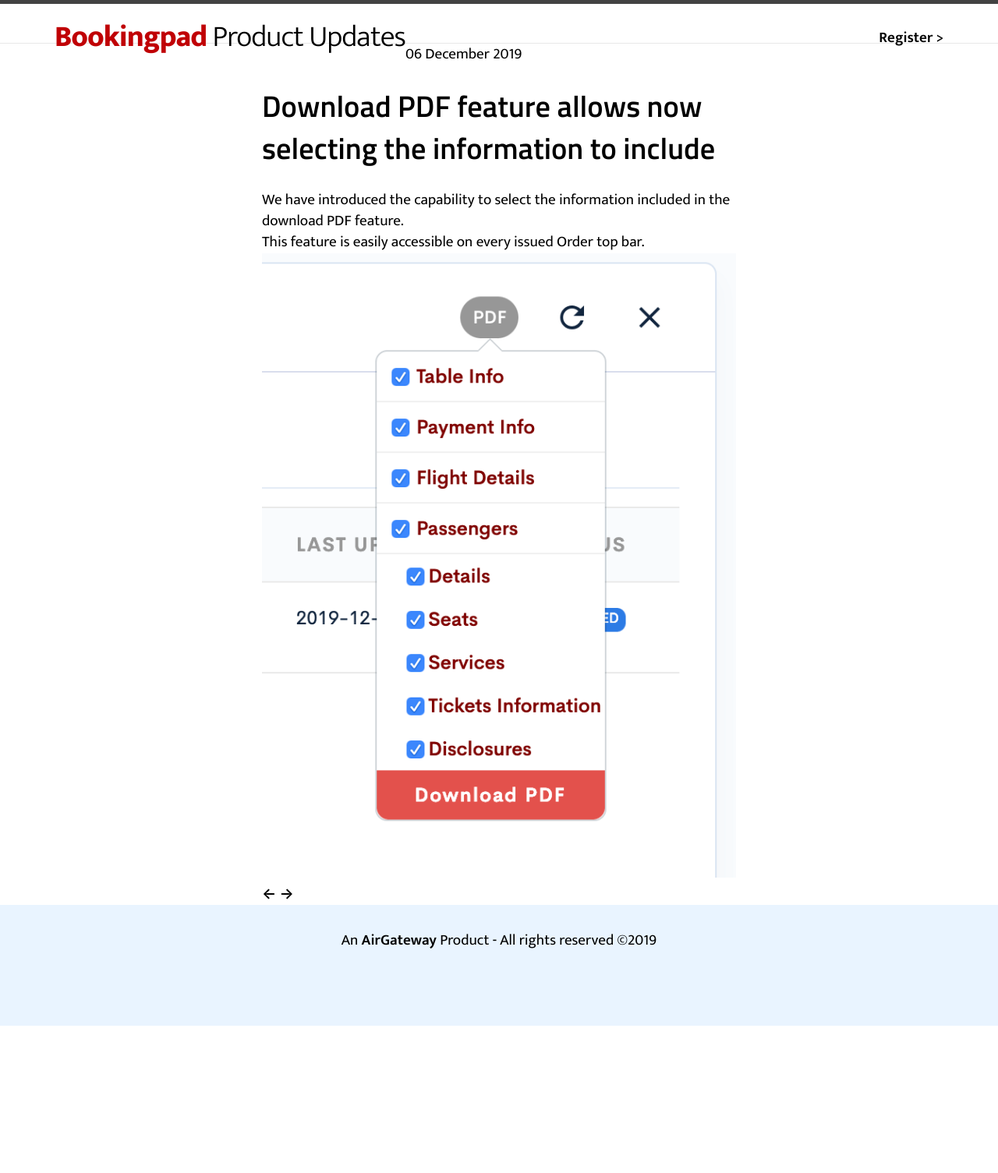
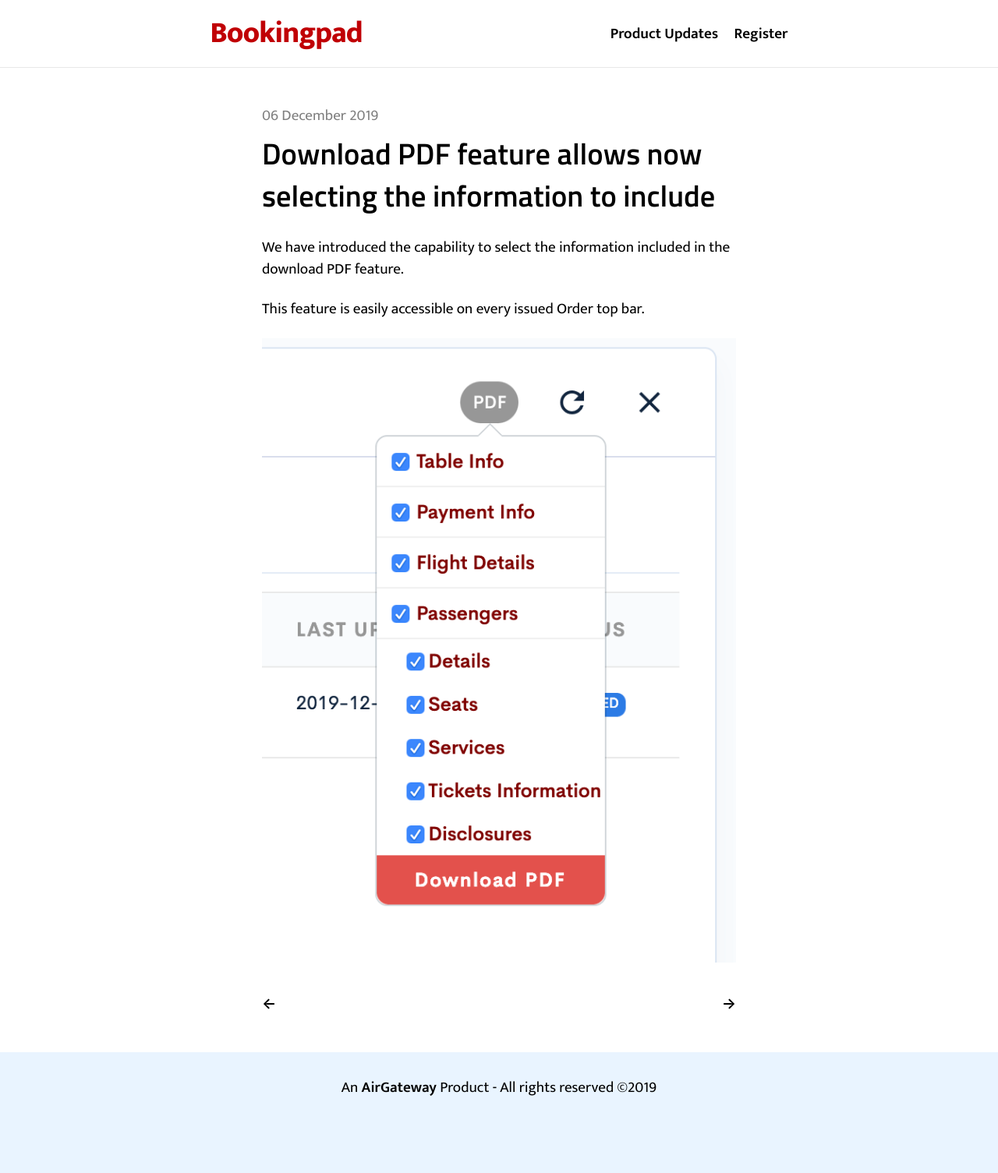
Before and after one commit to tripsimian-labs/bookingpad-web, a Jekyll site: the page built from _posts/2019-12-14-download-pdf-feature-allows-now-selecting-the-information-to-include.md, in a window 1280 px wide. Shown: the whole page at 78% size. Built offline with Jekyll 4.4.1, drawn with Linux system fonts in a browser that asks for light colours; before the commit the page ends 1316 px from its top, so only the background shows below that.

Commit message:
Layout fixes for updates posts and single post

```diff
--- a/_layouts/default.html
+++ b/_layouts/default.html
@@ -23,7 +22,12 @@
           </label>
 
           <div class="trigger">
-            <a class="page-link" href="https://bookingpad.net/#register-form">Register ></a>
+            <a class="page-link" href="https://bookingpad.net/#register-form">
+              Product Updates
+            </a>
+            <a class="page-link" href="https://bookingpad.net/#register-form">
+              Register
+            </a>
           </div>
         </nav>
       </div>
--- a/_layouts/post.html
+++ b/_layouts/post.html
@@ -16,10 +16,6 @@
     </div>
   </div>
 
-  {% if page.comments %}
-  {% include disqus_comments.html %}
-  {% endif %}
-
   <div class="pagination">
     {% if page.next.url %}
     <a href="{{ page.next.url | prepend: site.url }}" class="left arrow">&#8592;</a>
--- a/_sass/layout.scss
+++ b/_sass/layout.scss
@@ -396,7 +396,12 @@
 
 .updates {
   border-top: 2px solid #c00005;
-  padding: 3rem 0 12rem;
+  padding-left: 2rem;
+  padding-right: 2rem;
+
+  @media only screen and (min-width: 960px) {
+    padding: 3rem 0 12rem;
+  }
 
   h3 {
     font-family: 'Titillium Web', sans-serif;
@@ -417,7 +422,9 @@
     margin-top: 1rem;
 
     li {
-      margin-bottom: 1.5rem;
+      padding-bottom: 2rem;
+      padding-top: 1.5rem;
+      border-top: 1px dotted #e0e0e0;
     }
   }
 
@@ -428,10 +435,42 @@
 
     .post-thumbnail {
       img {
-        border: 2px solid #f0f0f0;
+        border: 4px solid #f0f0f0;
+      }
+    }
+
+    .post-blurb {
+      time {
+        font-size: .8rem;
+        font-weight: 600;
+        text-transform: uppercase;
+        letter-spacing: .04rem;
+        color: #909090;
       }
     }
   }
+}
+
+.post {
+  margin: 3rem auto 2rem;
+
+  &-info {
+    time {
+      color: #808080;
+    }
+  }
+  &-title {
+    margin-top: .5rem;
+  }
+  p {
+    margin-bottom: 1.5rem;
+  }
+}
+
+.pagination {
+  display: flex;
+  justify-content: space-between;
+  margin-bottom: 3rem;
 }
 
 .site-footer {
@@ -470,11 +509,16 @@
 }
 
 .site-header {
+  display: flex;
   padding: 1rem 0;
-  border-top: 5px solid #424242;
   border-bottom: 1px solid #e8e8e8;
-  min-height: 55.95px;
   position: relative;
+
+  .trigger {
+    a {
+      margin-left: 1rem;
+    }
+  }
 }
 
 .brand {
```
Also changed, not shown: other parts of _layouts/default.html (+0 -1 lines), _includes/updates.html (added, +23 -0 lines), _layouts/main.html (+1 -18 lines).
